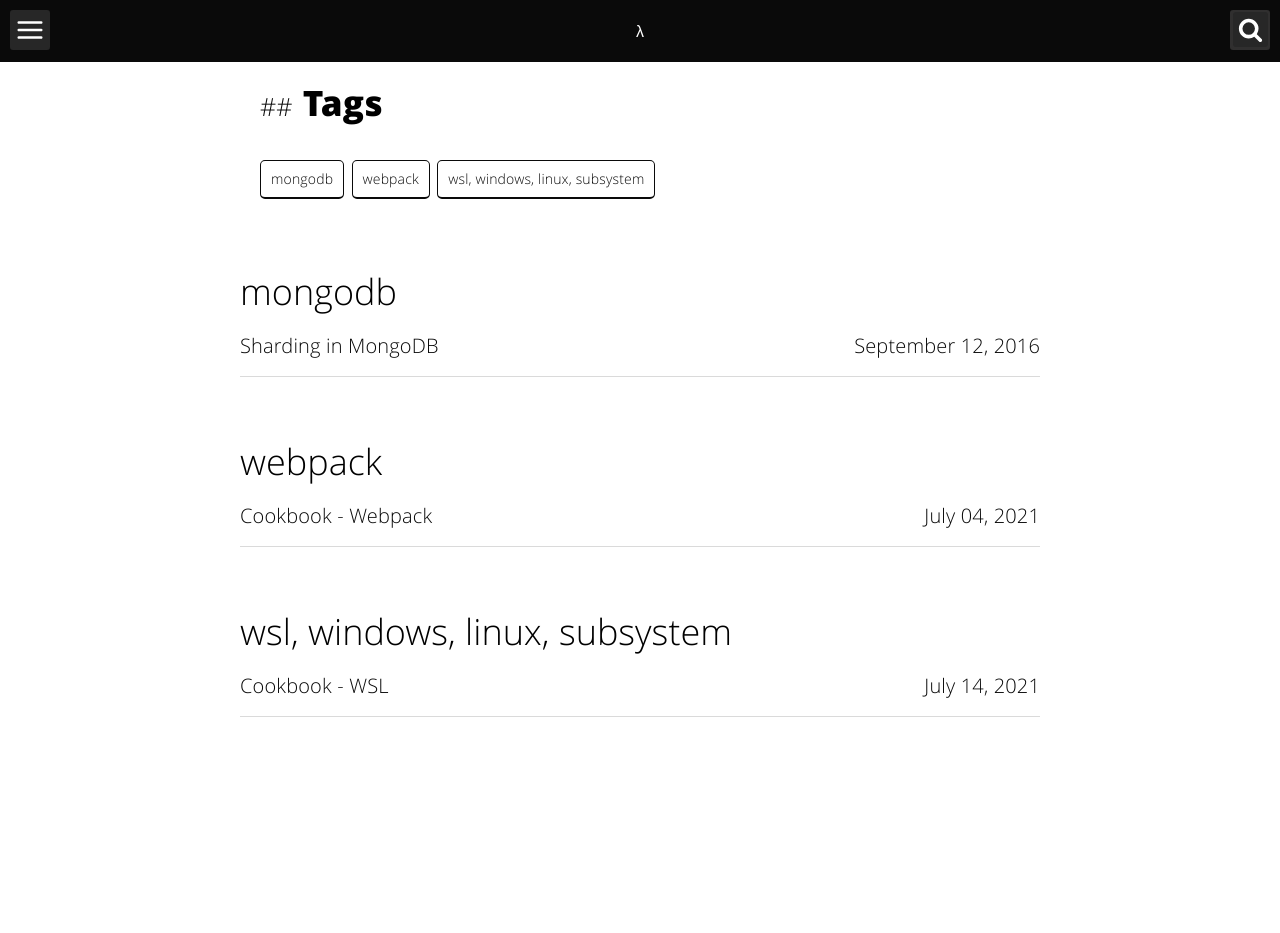
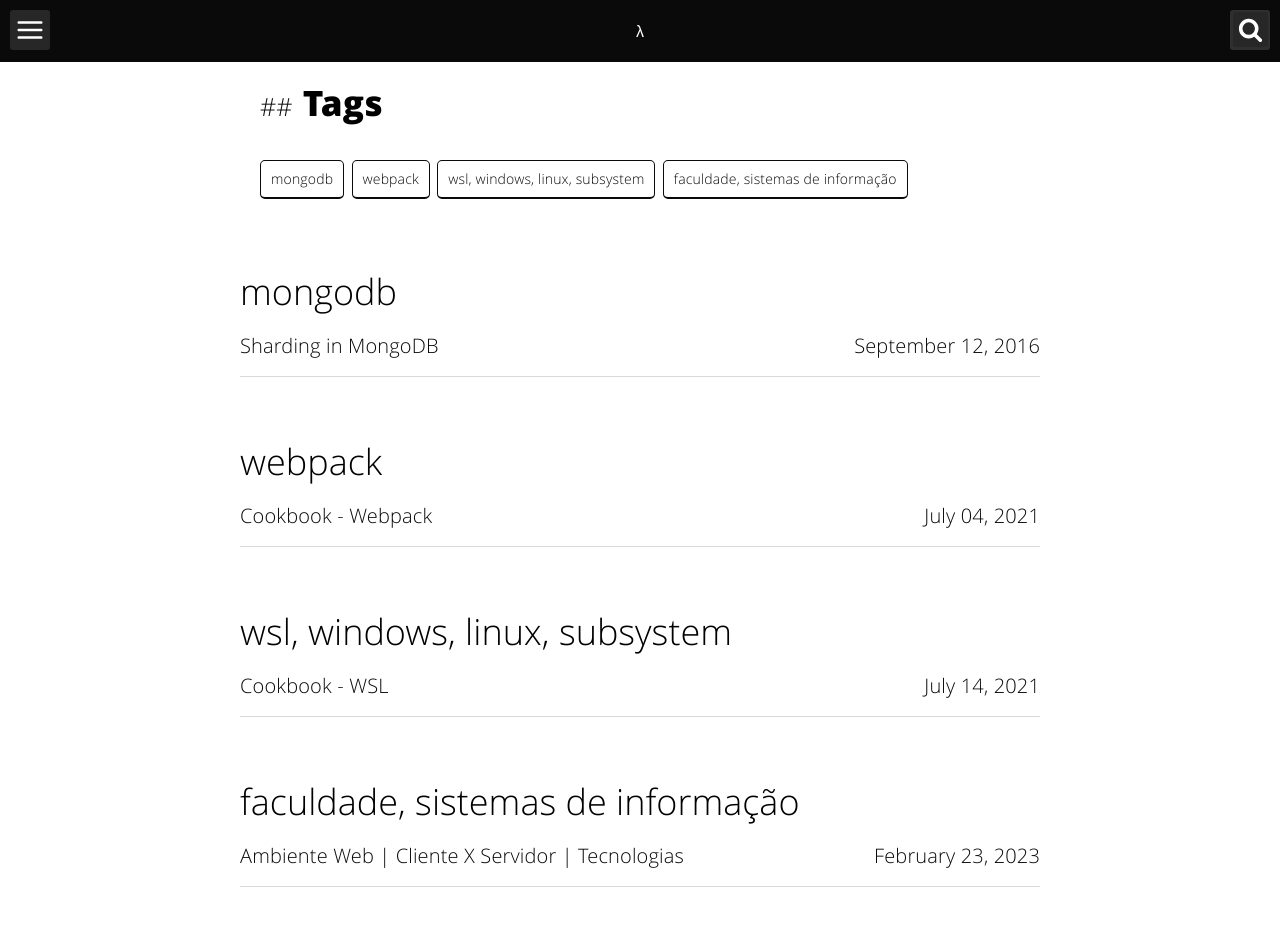
Before and after one commit to mamura/mamura.github.io, a Jekyll site: the page built from tags.html, in a window 1280 px wide. Built offline with Jekyll 4.4.1, drawn with Linux system fonts in a browser that asks for light colours; before the commit the page ends 900 px from its top, so only the background shows below that; some of the changed lines change nothing that is shown.

Commit message:
posts academicos

```diff
--- a/_config.yml
+++ b/_config.yml
@@ -1,8 +1,8 @@
 # Site settings
-title: Lorem Ipsum - Web Developer
-description: "A blog about lorem ipsum ..."
+title: Mamura - Web Developer
+description: "Um blog sobre tecnologia e desenvolvimento web"
 baseurl: "" # for test: remove string '/space-jekyll-template' to ''
-url: "https://mamura.github.io/" # for test: remove string 'http://victorvoid.github.io' to '' but in production: 'https://yourusername.github.io'
+url: "https://mamura.github.io" # for test: remove string 'http://victorvoid.github.io' to '' but in production: 'https://yourusername.github.io'
 
 # User settings
 username: Mamura
@@ -11,7 +11,7 @@
 twitter_username: mamura
 github_username:  mamura
 gplus_username:  mamura
-linkedin_public_url: loremipsum # Example: For public profile 'www.linkedin.com/in/john-smith', 'john-smith' is your linkedin_public_url
+linkedin_public_url: https://www.linkedin.com/in/marciomota-mamura # Example: For public profile 'www.linkedin.com/in/john-smith', 'john-smith' is your linkedin_public_url
 #disqus_username: loremipsum
 profile_picture: https://64.media.tumblr.com/5af2d302eeee685f71ad8a7a21bdec87/40575cd88a172a71-6f/s1280x1920/b5608704429bd92414c776b4be1556054cbda0d7.jpg
 
@@ -47,11 +47,11 @@
       key_trigger: 5
   section_2:
     - title: github
-      url: http://www.github.com/victorvoid
+      url: http://www.github.com/mamura
       new_tab: true
       key_trigger: g
     - title: twitter
-      url: http://www.twitter.com/victorvoid
+      url: http://www.twitter.com/mamura
       key_trigger: t
     - title: search
       url: ""
--- /dev/null
+++ b/_posts/academico/desenv-web/2023-02-23-amb-web.md
@@ -0,0 +1,27 @@
+---
+layout: post
+title:  "Ambiente Web | Cliente X Servidor | Tecnologias"
+image: ''
+date:   2023-02-23 19:59:31
+tags:
+- faculdade, sistemas de informação
+description: ''
+categories:
+- faculdade
+---
+
+## O Ambiente Web
+### Modelo Cliente Servidor
+O modelo cliente X servidor foi criado pela Xerox PARC nos anos 1970, tendo como principal premissa a separação entre dados e recursos de processamento, ao contrário do modelo predominante à época — conhecido como modelo centralizado, em que tanto o armazenamento dos dados quanto o seu processamento ficavam a cargo dos computadores de grande porte: mainframe.
+
+#### Ambiente cliente X servidor
+O ponto de partida para entendermos a arquitetura do modelo cliente X servidor é tomarmos como exemplo a rede interna de computadores de uma empresa, em que temos máquinas exercendo a função de servidores — provendo serviços como armazenamento de arquivos ou dados, impressão, e-mail etc. — e máquinas exercendo a função de clientes — consumindo os recursos fornecidos pelos servidores.
+
+#### Aplicações no modelo cliente X servidor
+Esse modelo tornou possível o desenvolvimento de aplicações que fizessem uso de sua arquitetura distribuída. Tais aplicações foram desenvolvidas tendo como base o conceito de desenvolvimento em camadas. Logo, surgiram os modelos de duas, três e quatro (ou N) camadas.
+
+## O conceito de interface
+
+## Tecnologias do lado do cliente
+
+## Tecnologias do lado do servidor
```
